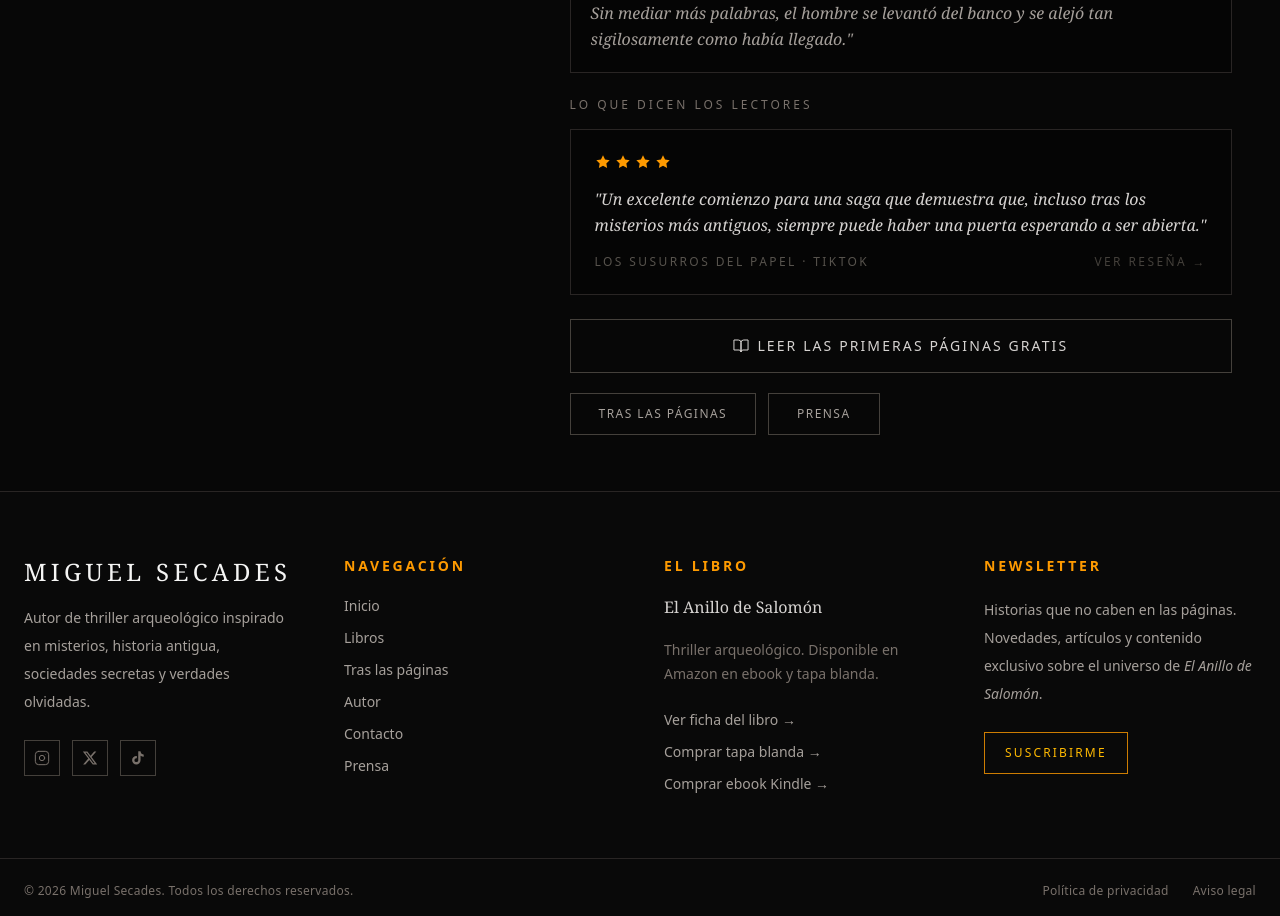
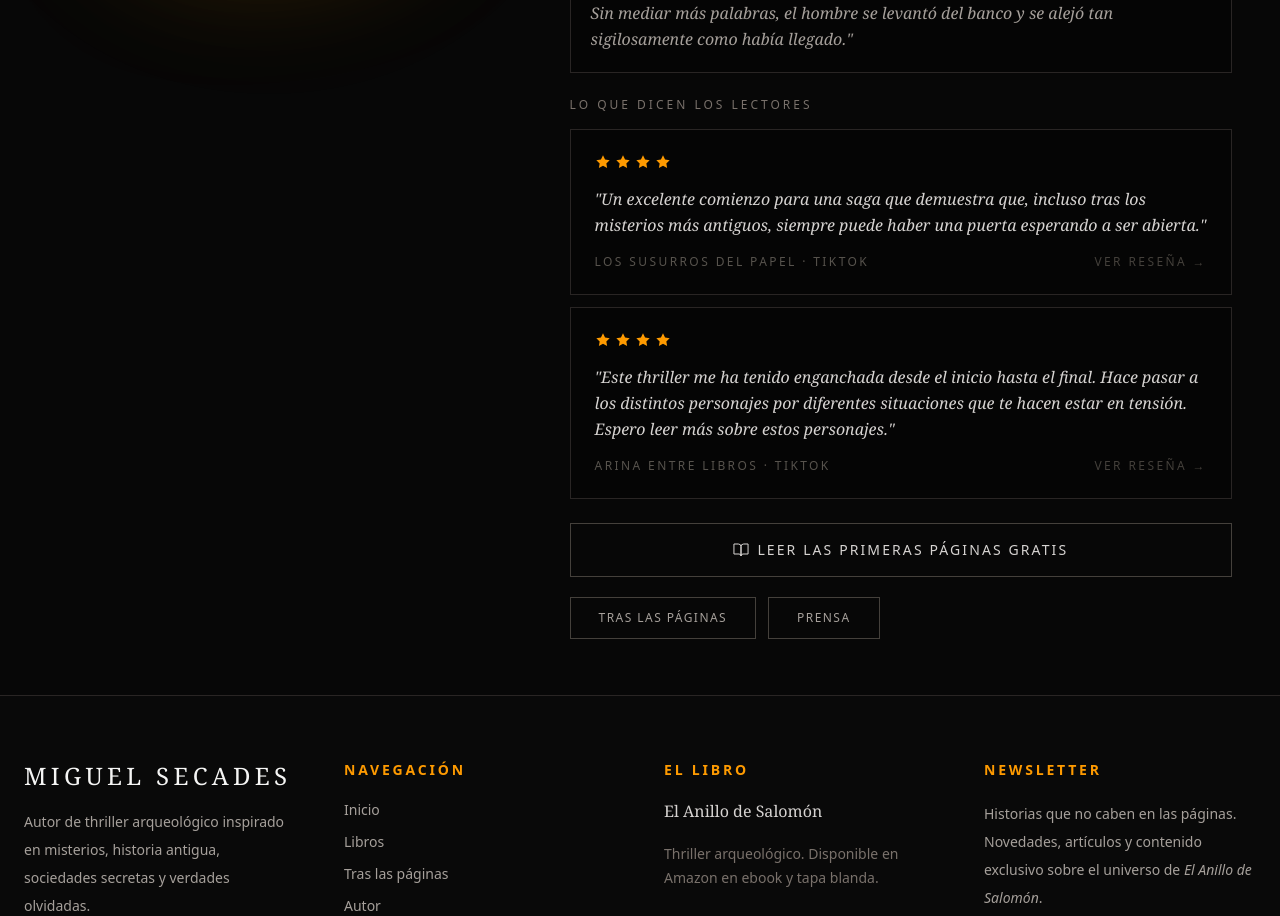
Before and after one commit to MiguelSecadesBYU/miguel-web-platform, a Next.js app: page /books in a window 1280 px wide. Shown: the part 1320-2236 px from the top of the page. Built offline with nearby package versions, Linux system fonts and the light colour scheme.

Commit message:
Añadir reseña

```diff
--- a/src/app/books/page.tsx
+++ b/src/app/books/page.tsx
@@ -41,13 +41,13 @@ export default function BooksPage() {
             Para lectores de Dan Brown, Javier Sierra y Steve Berry
           </p>
 
-          {/* Hook emocional — nueva frase más impactante */}
+          {/* Hook emocional */}
           <p className="mb-6 text-lg leading-relaxed text-stone-300 sm:mb-8 sm:text-xl">
             Un thriller arqueológico trepidante donde la historia más antigua
             del mundo se convierte en la amenaza más peligrosa del presente.
           </p>
 
-          {/* Sinopsis con tensión narrativa mejorada */}
+          {/* Sinopsis */}
           <div className="mb-8 space-y-4 border-l border-amber-500/40 pl-5 text-stone-400 sm:mb-10 sm:pl-6">
             <p>
               Un antiguo papiro hallado en Oriente Próximo revela la pista de
@@ -87,7 +87,7 @@ export default function BooksPage() {
             </div>
           </div>
 
-          {/* BOTONES DE COMPRA — con más urgencia */}
+          {/* BOTONES DE COMPRA */}
           <div className="mb-5">
             <p className="mb-4 text-xs uppercase tracking-[0.25em] text-stone-500">
               Disponible ahora en Amazon
@@ -152,13 +152,15 @@ export default function BooksPage() {
             <p className="mb-4 text-xs uppercase tracking-[0.25em] text-stone-500">
               Lo que dicen los lectores
             </p>
+            <div className="space-y-3">
+
+              {/* Reseña 1 — Los susurros del papel */}
               <a
                 href="https://vm.tiktok.com/ZNR3DokgU/"
                 target="_blank"
                 rel="noopener noreferrer"
                 className="group block border border-stone-800 bg-black/30 p-6 transition hover:border-amber-500/30"
               >
-              {/* Estrellas */}
                 <div className="mb-4 flex gap-1">
                   {[...Array(4)].map((_, i) => (
                     <svg key={i} xmlns="http://www.w3.org/2000/svg" viewBox="0 0 24 24" fill="currentColor" className="h-4 w-4 text-amber-500">
@@ -166,15 +168,11 @@ export default function BooksPage() {
                     </svg>
                   ))}
                 </div>
-
-              {/* Cita */}
                 <p className="mb-4 font-serif text-base italic leading-relaxed text-stone-300">
                   "Un excelente comienzo para una saga que demuestra que, incluso
                   tras los misterios más antiguos, siempre puede haber una puerta
                   esperando a ser abierta."
                 </p>
-
-              {/* Atribución */}
                 <div className="flex items-center justify-between">
                   <p className="text-xs uppercase tracking-[0.2em] text-stone-600">
                     Los susurros del papel · TikTok
@@ -184,6 +182,37 @@ export default function BooksPage() {
                   </span>
                 </div>
               </a>
+
+              {/* Reseña 2 — Arina entre libros */}
+              <a
+                href="https://vm.tiktok.com/ZGd9gPJxu/"
+                target="_blank"
+                rel="noopener noreferrer"
+                className="group block border border-stone-800 bg-black/30 p-6 transition hover:border-amber-500/30"
+              >
+                <div className="mb-4 flex gap-1">
+                  {[...Array(4)].map((_, i) => (
+                    <svg key={i} xmlns="http://www.w3.org/2000/svg" viewBox="0 0 24 24" fill="currentColor" className="h-4 w-4 text-amber-500">
+                      <path d="M12 2l3.09 6.26L22 9.27l-5 4.87 1.18 6.88L12 17.77l-6.18 3.25L7 14.14 2 9.27l6.91-1.01L12 2z"/>
+                    </svg>
+                  ))}
+                </div>
+                <p className="mb-4 font-serif text-base italic leading-relaxed text-stone-300">
+                  "Este thriller me ha tenido enganchada desde el inicio hasta el final.
+                  Hace pasar a los distintos personajes por diferentes situaciones que te
+                  hacen estar en tensión. Espero leer más sobre estos personajes."
+                </p>
+                <div className="flex items-center justify-between">
+                  <p className="text-xs uppercase tracking-[0.2em] text-stone-600">
+                    Arina entre libros · TikTok
+                  </p>
+                  <span className="text-xs uppercase tracking-[0.2em] text-stone-700 transition group-hover:text-amber-500">
+                    Ver reseña →
+                  </span>
+                </div>
+              </a>
+
+            </div>
           </div>
 
           {/* LEER FRAGMENTO */}
```
Lines whose indentation alone changed are shown as unchanged.
